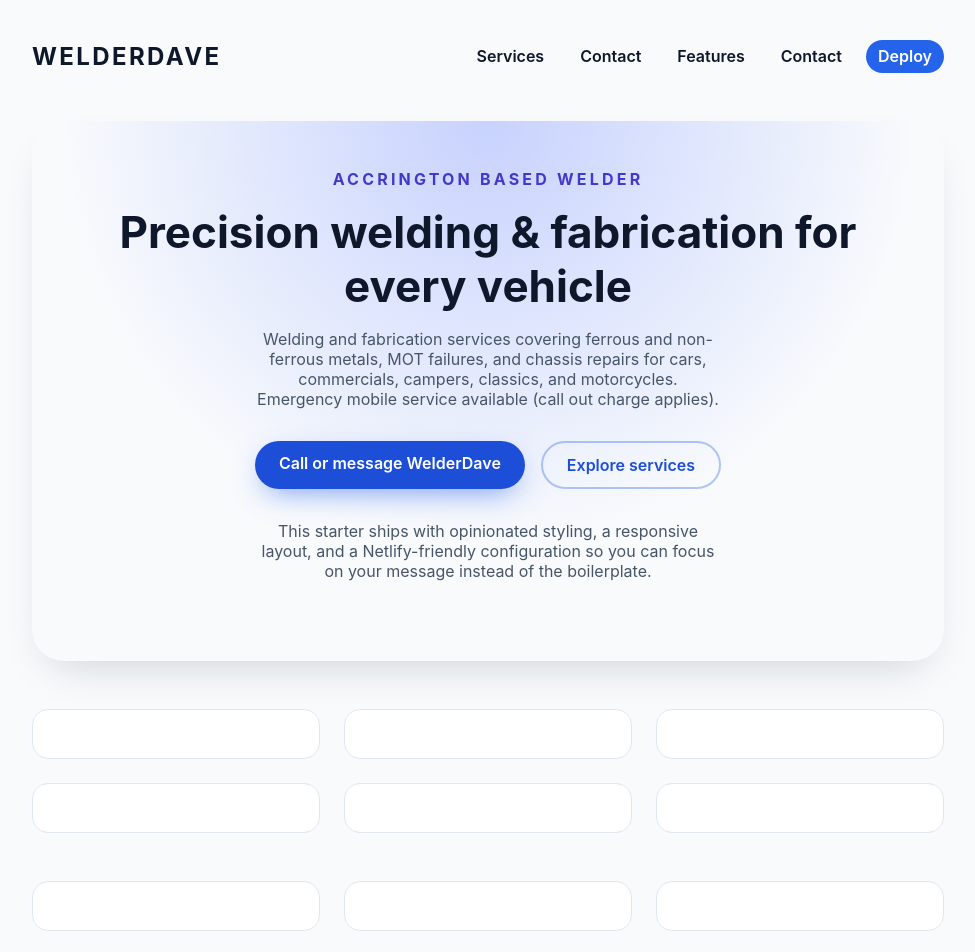
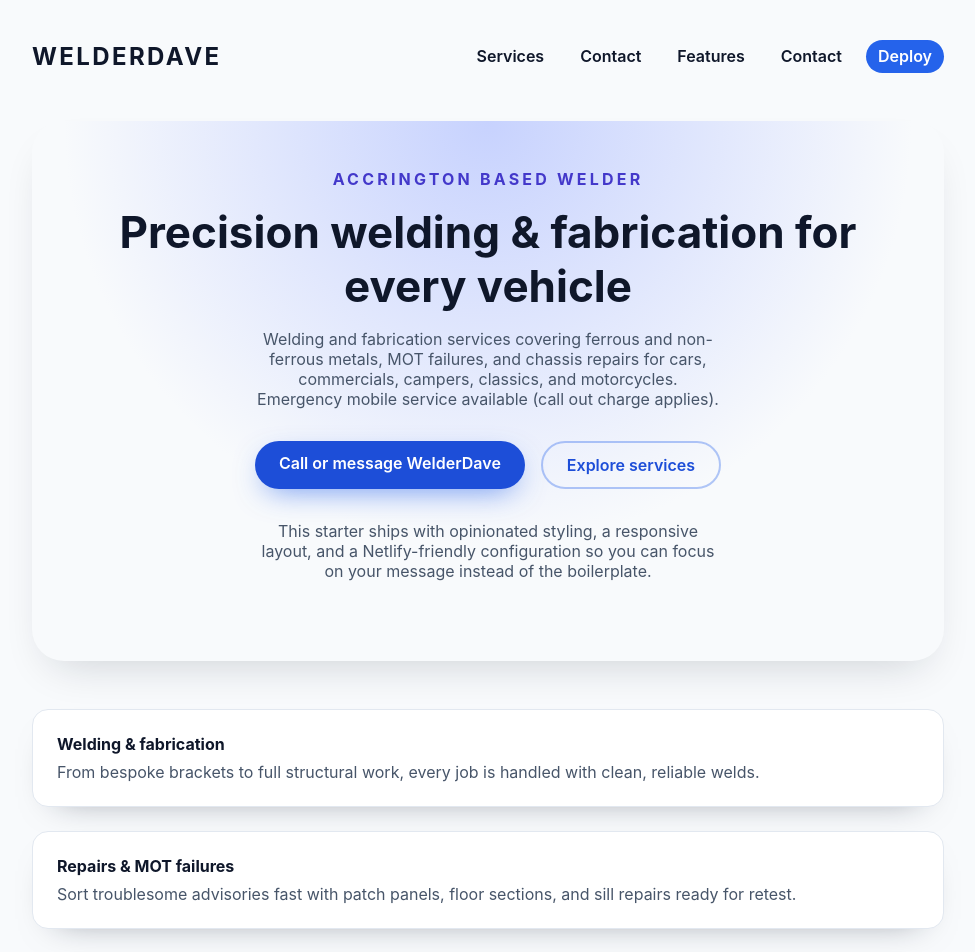
Before and after one commit to jenkinchris11/WelderDave, a Vue app in the folder vue-netlify/: page / in a window 1280 px wide. Shown: the top 952 px of the page, without its empty margins (152-1127 px from the left). Built offline with nearby package versions, Linux system fonts and the light colour scheme.

Commit message:
Update FeatureGrid.vue

```diff
--- a/vue-netlify/src/components/FeatureGrid.vue
+++ b/vue-netlify/src/components/FeatureGrid.vue
@@ -31,6 +31,8 @@ const features = [
   <section class="feature-grid">
     <div class="grid">
       <article v-for="feature in features" :key="feature.title">
+        <h4>{{ feature.title }}</h4>
+        <p>{{ feature.body }}</p>
       </article>
     </div>
   </section>
@@ -45,7 +47,7 @@ const features = [
 
 .grid {
   display: grid;
-  grid-template-columns: repeat(auto-fit, minmax(220px, 1fr));
+  grid-template-columns: (auto-fit, minmax(220px, 1fr));
   gap: 1.5rem;
 }
 
```
